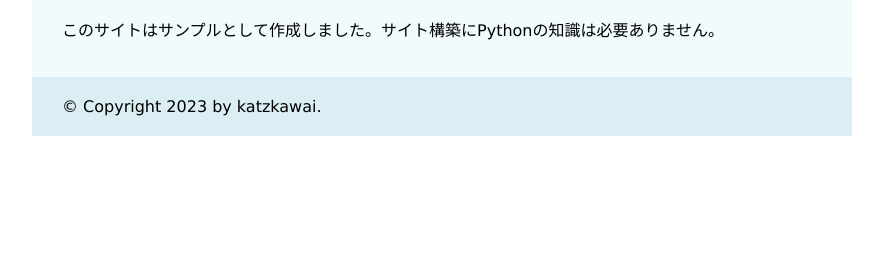
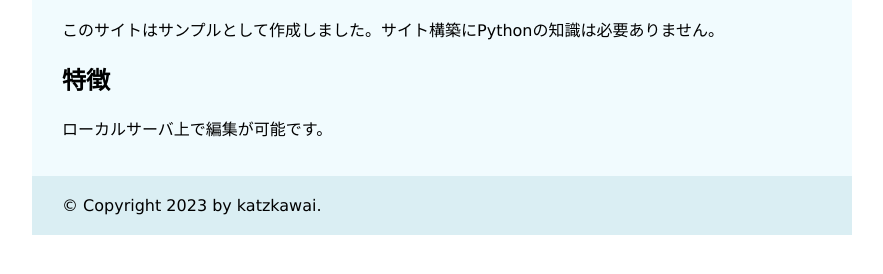
Before and after one commit to katzkawai/Lektor00, a plain HTML site: page index.html in a window 1280 px wide. Shown: the part 236-510 px from the top of the page, without its empty margins (198-1081 px from the left). Drawn offline with Linux system fonts and the light colour scheme.

Commit message:
add contents

```diff
--- a/index.html
+++ b/index.html
@@ -22,6 +22,8 @@
 
   <h2>ようこそ My Lektor Site へ!</h2>
   <p>このサイトはサンプルとして作成しました。サイト構築にPythonの知識は必要ありません。</p>
+<h2>特徴</h2>
+<p>ローカルサーバ上で編集が可能です。</p>
 
 
   </div>
```
Also changed, not shown: 1 other file.
